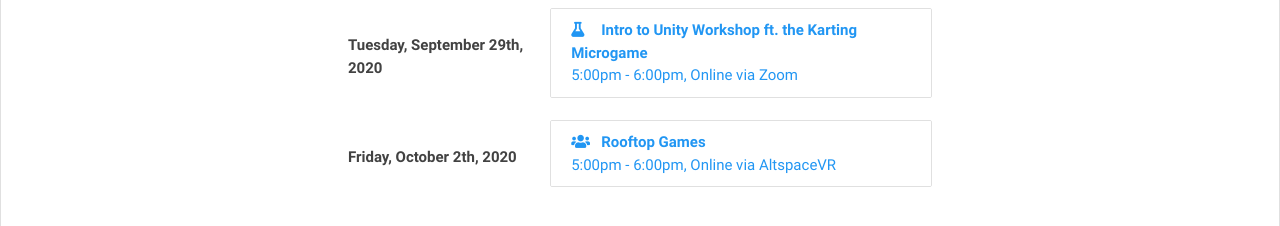
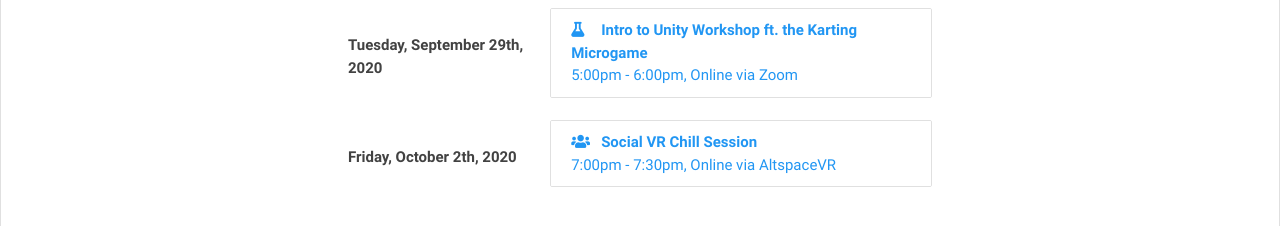
Before and after one commit to umdxrclub/xrc-prev-website, a React (Create React App) app: page / in a window 1280 px wide. Shown: the part 1400-1626 px from the top of the page. Built offline with nearby package versions, Linux system fonts and the light colour scheme.

Commit message:
Update XR_CONSTANTS.js

```diff
--- a/src/XR_CONSTANTS.js
+++ b/src/XR_CONSTANTS.js
@@ -132,12 +132,12 @@ module.exports = Object.freeze({
 			'url' : 'https://umd.zoom.us/j/98291412469',
 		},
 		{
-			'name' : 'Rooftop Games',
+			'name' : 'Social VR Chill Session',
 			'date' : new Date(2020, 9, 2),
-			'time' : '5:00pm - 6:00pm',
+			'time' : '7:00pm - 7:30pm',
 			'location' : 'Online via AltspaceVR',
 			'fa_icon' : 'fa-users',
-			'url' : 'https://altvr.com/',
+			'url' : 'https://account.altvr.com/events/1571220281840632151',
 		}
 	],
 });
```
